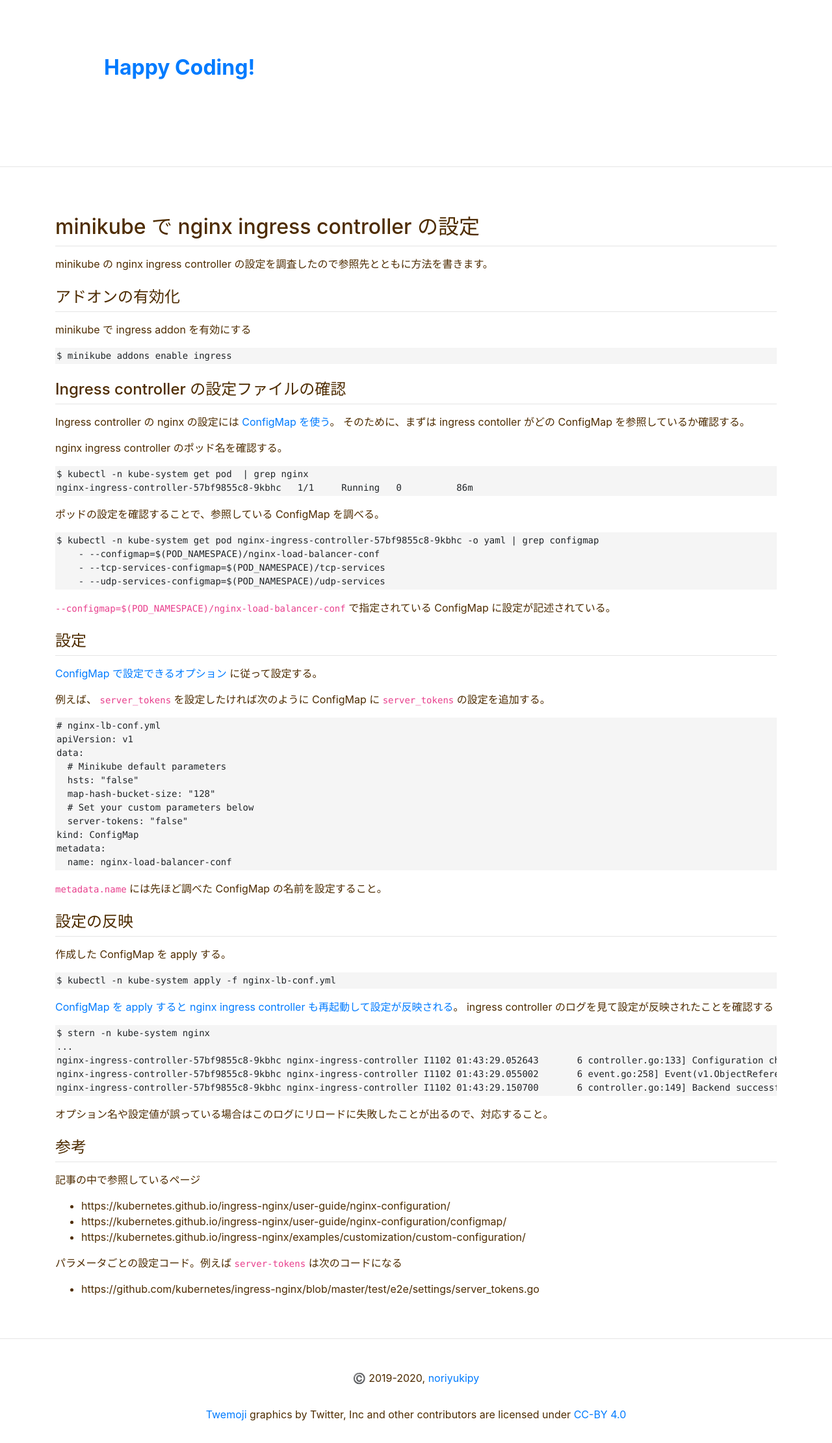
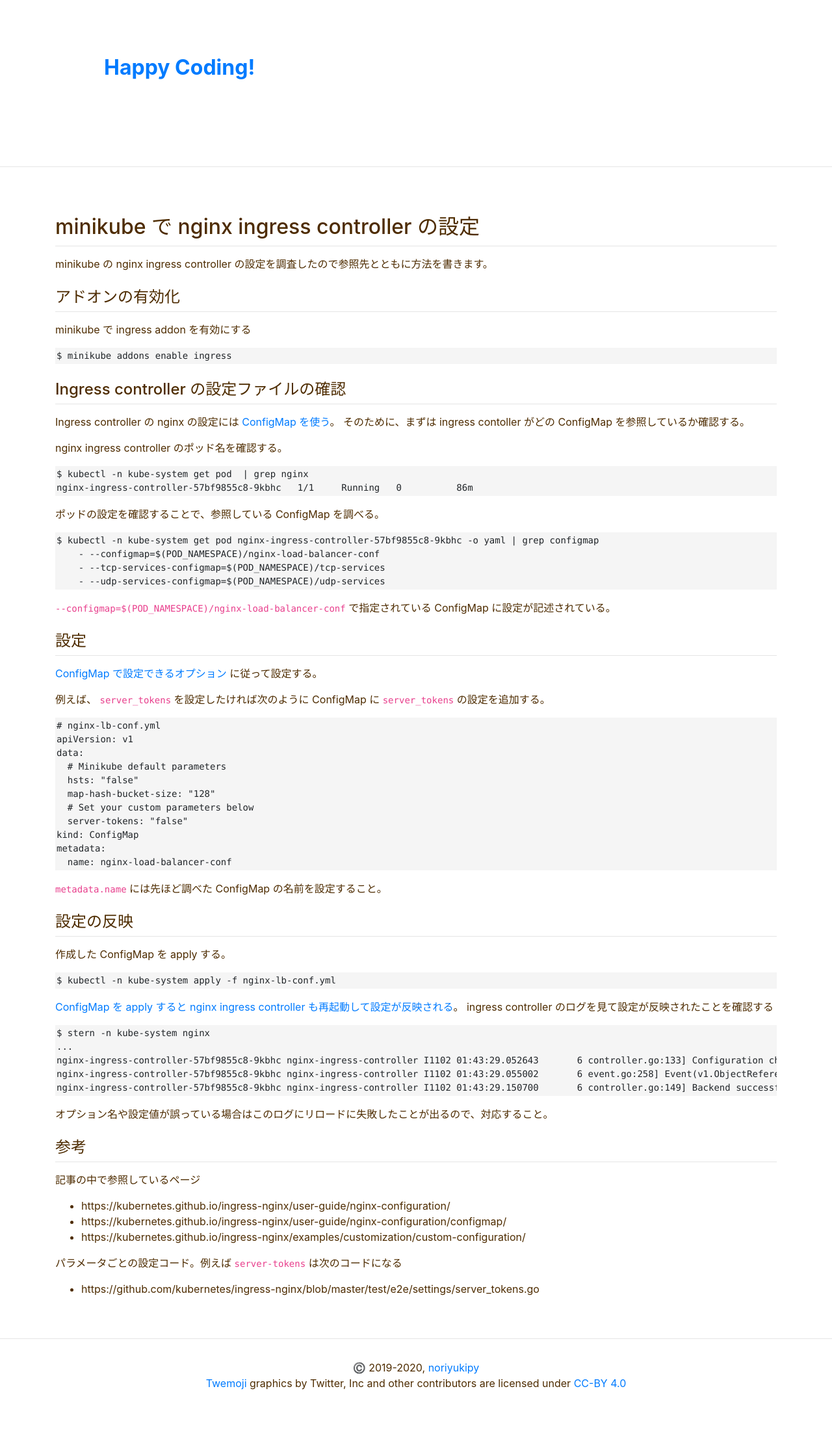
Before and after one commit to noriyukipy/blog, a Jekyll site: the page built from article/20191103-minikube_nginx_ingress_controller.md, in a window 1280 px wide. Shown: the whole page at 65% size. Built offline with Jekyll 4.4.1, drawn with Linux system fonts in a browser that asks for light colours; our own code applies the rules of GitHub Pages for plain Markdown files; after the commit the page ends 2156 px from its top, so only the background shows below that.

Commit message:
copyright-othersを削除

```diff
--- a/_layouts/default.html
+++ b/_layouts/default.html
@@ -22,10 +22,8 @@
     <footer>
         <!-- copyright -->
         <div class="copyright">©️ 2019-2020, <a href="https://github.com/noriyukipy/">noriyukipy</a></div>
-        <div class="copyright-others">
-            <div class="row"><div class="col-12">
-                <a href="https://twemoji.twitter.com/">Twemoji</a> graphics by Twitter, Inc and other contributors are licensed under <a href="https://creativecommons.org/licenses/by/4.0/">CC-BY 4.0</a>
-            </div>
+        <div class="copyright">
+            <a href="https://twemoji.twitter.com/">Twemoji</a> graphics by Twitter, Inc and other contributors are licensed under <a href="https://creativecommons.org/licenses/by/4.0/">CC-BY 4.0</a>
         </div>
     </footer>
     <script>
--- a/assets/css/main.css
+++ b/assets/css/main.css
@@ -29,15 +29,6 @@
 
 /* footer */
 footer {
-    padding: 1em 0 1em 0em;
-}
-
-footer .copyright {
-    padding: 1em 0 1em 0em;
-    text-align: center;
-}
-
-footer .copyright-others {
     padding: 1em 0 1em 0em;
     text-align: center;
 }
```
